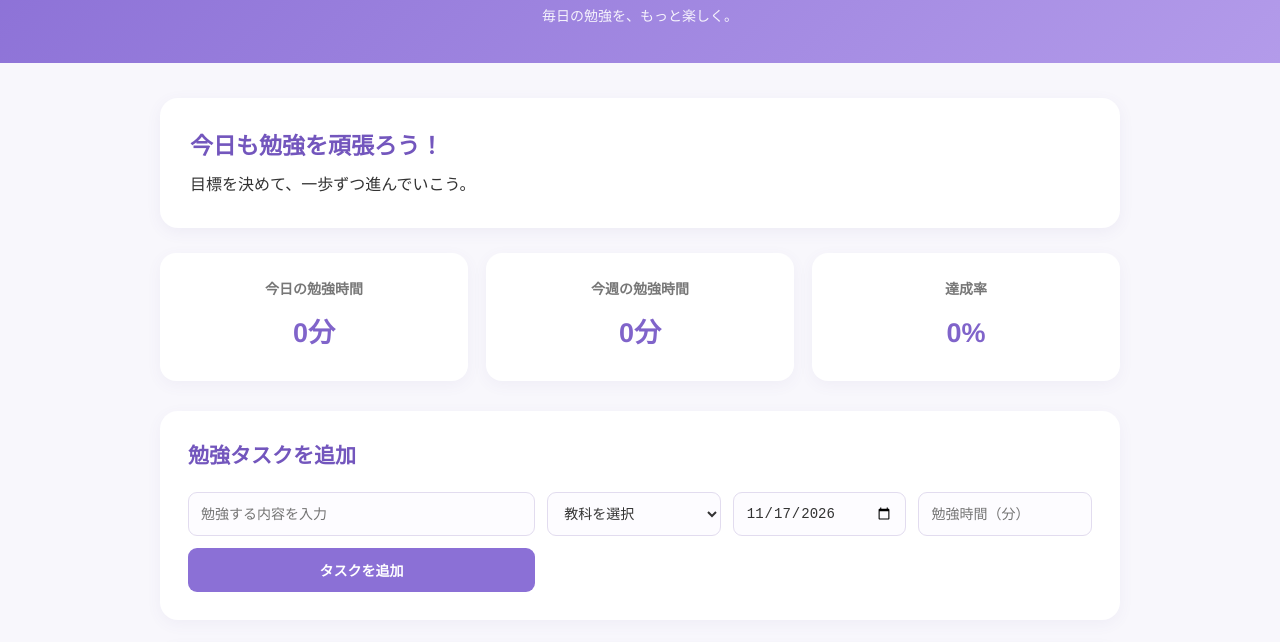
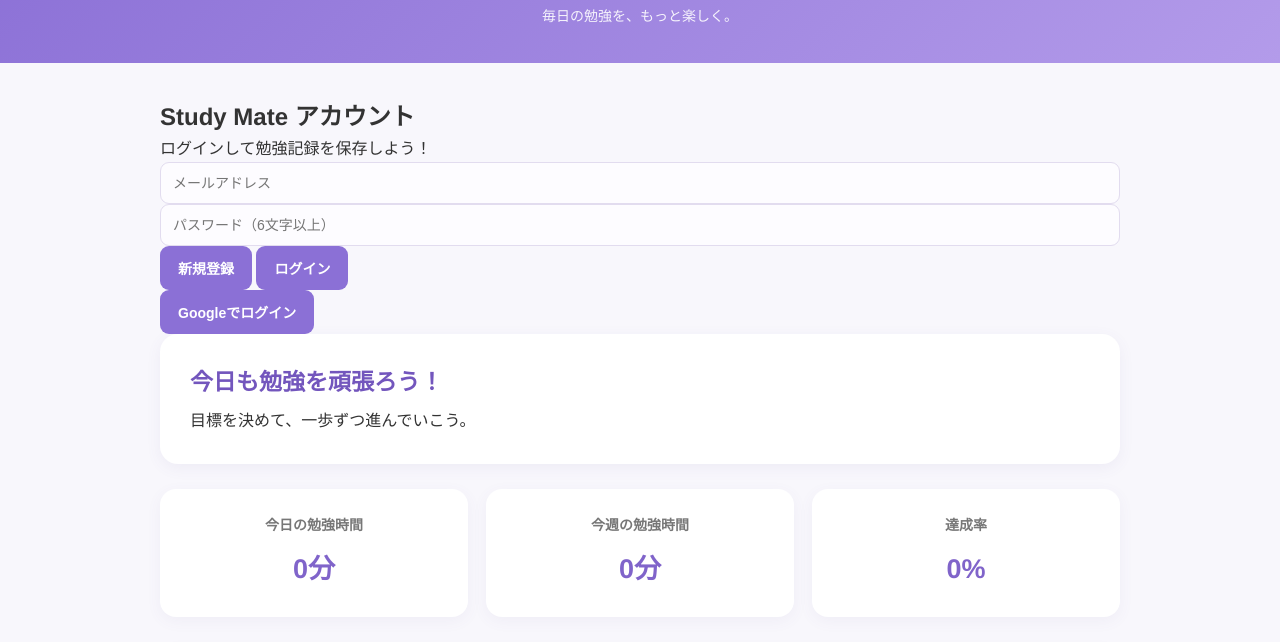
Before and after one commit to boy-student/studymate, a plain HTML site: page Index.html in a window 1280 px wide. Shown: the part 89-731 px from the top of the page. Drawn offline with Linux system fonts and the light colour scheme.

Commit message:
Index.html
おもて

```diff
--- a/Index.html
+++ b/Index.html
@@ -16,6 +16,41 @@
   </header>
 
   <main class="container">
+
+
+<!-- ログインエリア -->
+<section class="auth-section">
+  <h2>Study Mate アカウント</h2>
+  <p id="authMessage">ログインして勉強記録を保存しよう！</p>
+
+  <form id="signupForm">
+    <input
+      type="email"
+      id="email"
+      placeholder="メールアドレス"
+      required
+    >
+
+    <input
+      type="password"
+      id="password"
+      placeholder="パスワード（6文字以上）"
+      minlength="6"
+      required
+    >
+
+    <button type="submit">新規登録</button>
+    <button type="button" id="loginButton">ログイン</button>
+  </form>
+
+  <button type="button" id="googleLoginButton">
+    Googleでログイン
+  </button>
+
+  <button type="button" id="logoutButton" hidden>
+    ログアウト
+  </button>
+</section>
 
     <section class="welcome">
       <h2>今日も勉強を頑張ろう！</h2>
```
